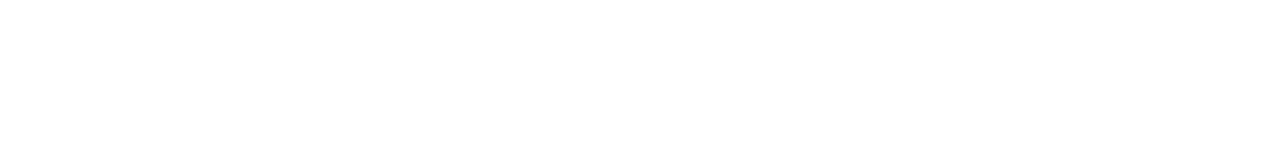
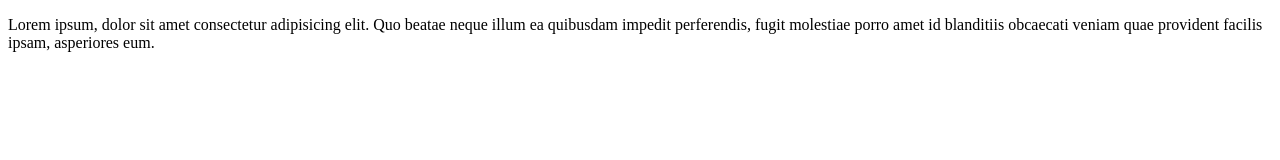
Before and after one commit to HUNTERX404/portfolio-desingerjj-, a plain HTML site: page index.html in a window 1280 px wide. Drawn offline with Linux system fonts and the light colour scheme.

Commit message:
Update index.html

```diff
--- a/index.html
+++ b/index.html
@@ -1,11 +1,15 @@
 <!DOCTYPE html>
 <html lang="en">
-<head>
-    <meta charset="UTF-8">
-    <meta name="viewport" content="width=device-width, initial-scale=1.0">
+  <head>
+    <meta charset="UTF-8" />
+    <meta name="viewport" content="width=device-width, initial-scale=1.0" />
     <title>Document</title>
-</head>
-<body>
-
-</body>
+  </head>
+  <body>
+    <p>
+      Lorem ipsum, dolor sit amet consectetur adipisicing elit. Quo beatae neque
+      illum ea quibusdam impedit perferendis, fugit molestiae porro amet id
+      blanditiis obcaecati veniam quae provident facilis ipsam, asperiores eum.
+    </p>
+  </body>
 </html>
```
